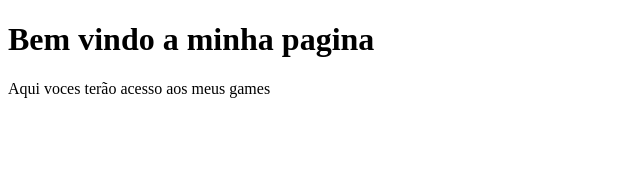
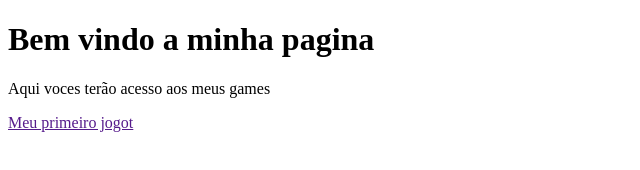
Before and after one commit to alanguedes017/alanguedes017.github.io, a plain HTML site: page index.html in a window 1280 px wide. Shown: the whole page, without its empty margins (0-640 px from the left). Drawn offline with Linux system fonts and the light colour scheme.

Commit message:
Update index.html

```diff
--- a/index.html
+++ b/index.html
@@ -6,6 +6,6 @@
    <body>
   <h1>Bem vindo a minha pagina</h1>
   <p>Aqui voces terão acesso aos meus games</p>
-
+  <a href="">Meu primeiro jogot</a>
 </body>
 </html>
```
